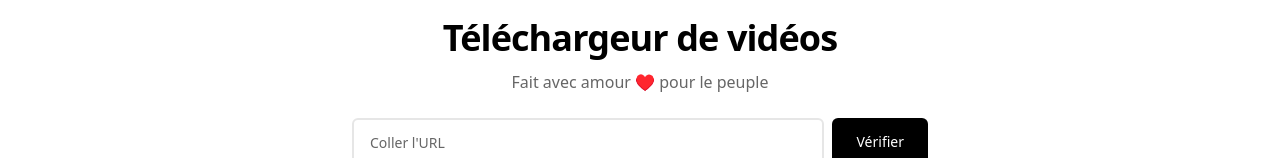
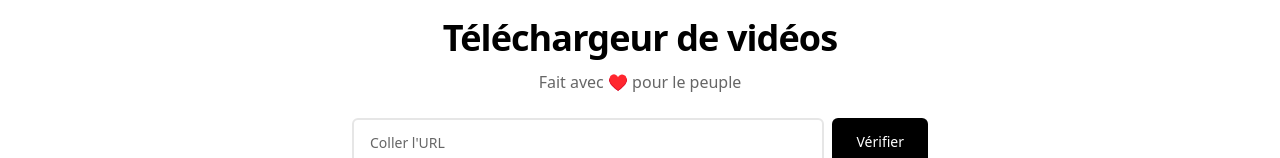
Before and after one commit to w0x7da/video-dt, a React (Vite) app: page / in a window 1280 px wide. Shown: the part 256-414 px from the top of the page. Built offline with nearby package versions, Linux system fonts and the light colour scheme.

Commit message:
Update translation for 'madeWithLove'
Changed the translation for the phrase 'made with love' in the i18n configuration to "Fait avec ♥️ pour le peuple".
[skip gpt_engineer]

```diff
--- a/src/i18n.ts
+++ b/src/i18n.ts
@@ -15,7 +15,7 @@ export const resources = {
       'unableToDownload': 'Unable to download the video.',
       'duration': 'Duration',
       'platform': 'Platform',
-      'madeWithLove': 'Fait avec amour ♥️ pour le peuple',
+      'madeWithLove': 'Fait avec ♥️ pour le peuple',
       'youtubeDT': 'Youtube DT on iPhone'
     }
   },
@@ -32,7 +32,7 @@ export const resources = {
       'unableToDownload': 'Impossible de télécharger la vidéo.',
       'duration': 'Durée',
       'platform': 'Plateforme',
-      'madeWithLove': 'Fait avec amour ♥️ pour le peuple',
+      'madeWithLove': 'Fait avec ♥️ pour le peuple',
       'youtubeDT': 'Youtube DT sur iPhone'
     }
   },
@@ -49,7 +49,7 @@ export const resources = {
       'unableToDownload': 'No se pudo descargar el video.',
       'duration': 'Duración',
       'platform': 'Plataforma',
-      'madeWithLove': 'Fait avec amour ♥️ pour le peuple',
+      'madeWithLove': 'Fait avec ♥️ pour le peuple',
       'youtubeDT': 'Youtube DT en iPhone'
     }
   },
@@ -66,7 +66,7 @@ export const resources = {
       'unableToDownload': 'تعذر تنزيل الفيديو.',
       'duration': 'المدة',
       'platform': 'المنصة',
-      'madeWithLove': 'Fait avec amour ♥️ pour le peuple',
+      'madeWithLove': 'Fait avec ♥️ pour le peuple',
       'youtubeDT': 'يوتيوب DT على آيفون'
     }
   },
@@ -83,7 +83,7 @@ export const resources = {
       'unableToDownload': 'Impossibile scaricare il video.',
       'duration': 'Durata',
       'platform': 'Piattaforma',
-      'madeWithLove': 'Fait avec amour ♥️ pour le peuple',
+      'madeWithLove': 'Fait avec ♥️ pour le peuple',
       'youtubeDT': 'Youtube DT su iPhone'
     }
   },
@@ -100,7 +100,7 @@ export const resources = {
       'unableToDownload': 'Não foi possível baixar o vídeo.',
       'duration': 'Duração',
       'platform': 'Plataforma',
-      'madeWithLove': 'Fait avec amour ♥️ pour le peuple',
+      'madeWithLove': 'Fait avec ♥️ pour le peuple',
       'youtubeDT': 'Youtube DT no iPhone'
     }
   }
```
